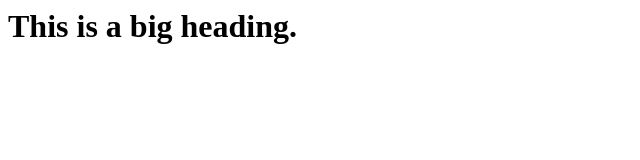
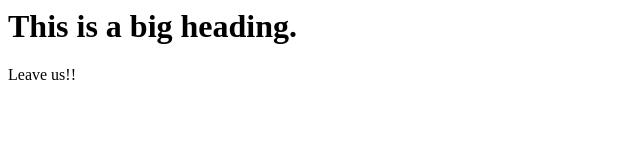
Before and after one commit to chihnara/tnp-git-workshop, a plain HTML site: page index.html in a window 1280 px wide. Shown: the full height of the page, 0-640 px from the left. Drawn offline with Linux system fonts and the light colour scheme.

Commit message:
2nd modification

```diff
--- a/index.html
+++ b/index.html
@@ -1,5 +1,6 @@
 <html>
 	<body>
 		<h1>This is a big heading.</h1>
+		<p>Leave us!!</p>
 	</body>
 </html>
```
